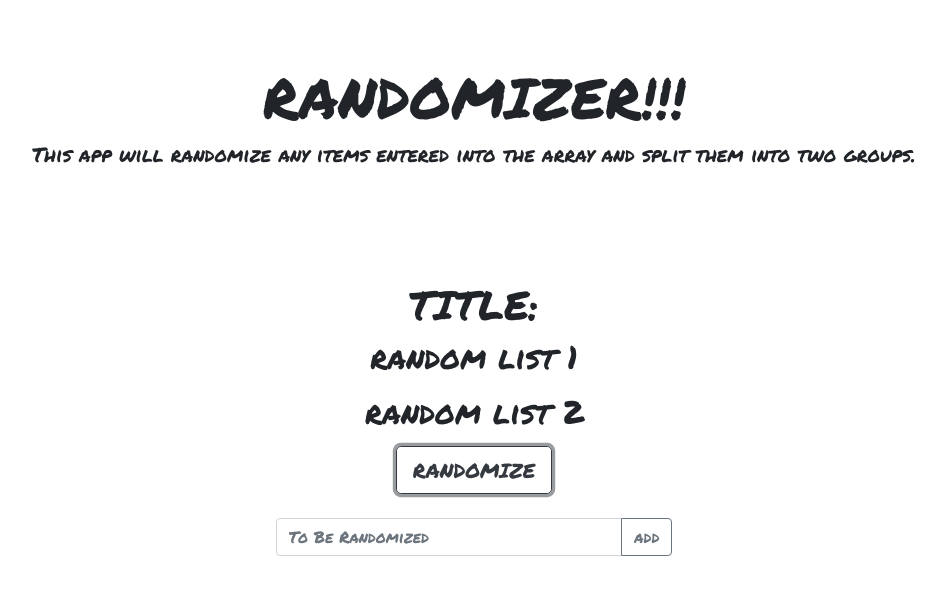
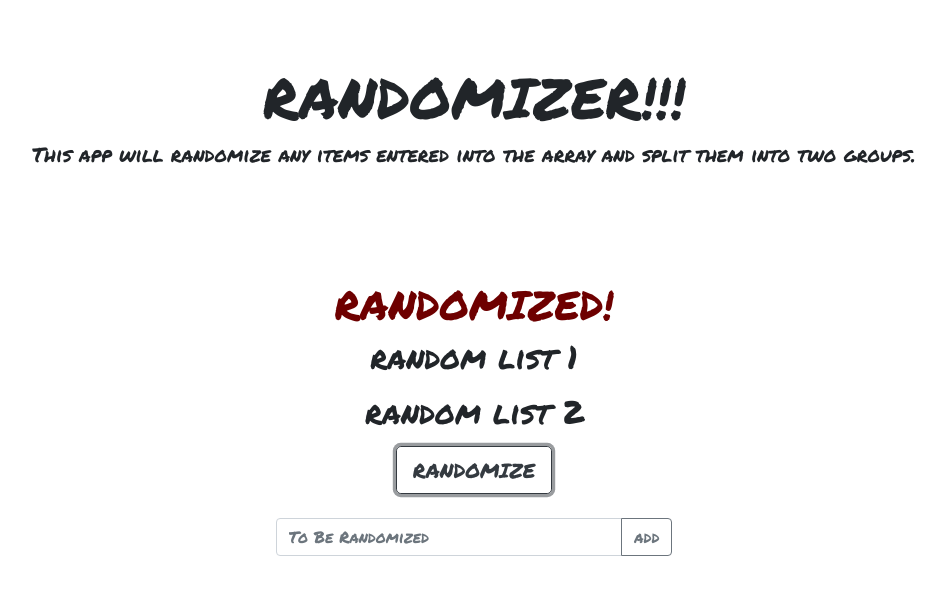
Before and after one commit to b-withers/randomizer, a plain HTML site: page index.html in a window 1280 px wide. Both pictures are taken after a click on the button "RANDOMIZE". Shown: the whole page, without its empty margins (166-1112 px from the left). Drawn offline with nearby package versions, Linux system fonts and the light colour scheme.

Commit message:
added hide / show div

```diff
--- a/assets/css/style.css
+++ b/assets/css/style.css
@@ -29,3 +29,9 @@
 	font-size: 24px;
 	color: rgb(1, 1, 75);
 }
+
+.text2{
+	display: none;
+	font-family: 'Permanent Marker', cursive;
+	color: rgb(110, 0, 0);
+}
--- a/assets/javascript/script.js
+++ b/assets/javascript/script.js
@@ -34,7 +34,8 @@ document.getElementById("studentsTwo").innerHTML = students2;
 
 // run the function
 randominze = function () {
-	//input students names into array studentsArray
+	showDiv();
+		//input students names into array studentsArray
 studentsArray = shuffle(studentsArray);
 }
 
@@ -54,3 +55,8 @@ input.addEventListener("keyup", function(event) {
     document.getElementById("add button-addon2").click();
   }
 });
+
+//show BAM RANDOMIZED on click
+function showDiv() {
+	document.getElementById('text2').style.display = "block";
+}
--- a/index.html
+++ b/index.html
@@ -24,7 +24,7 @@
 			</div>
 
 <div class="container text-center col-sm-6">
-	<h1 class="text">TITLE:</h1>
+	<h1 id="text2" class="text2">RANDOMIZED!</h1>
 		<h2 class="text">random list 1</h2><p class="text1" id="studentsOne"></p>
 		<h2 class="text">random list 2</h2><p class="text1" id="studentsTwo"></p>
 			<button class=" text btn btn-outline-dark btn-lg" onclick="randominze()">RANDOMIZE</button>
```
